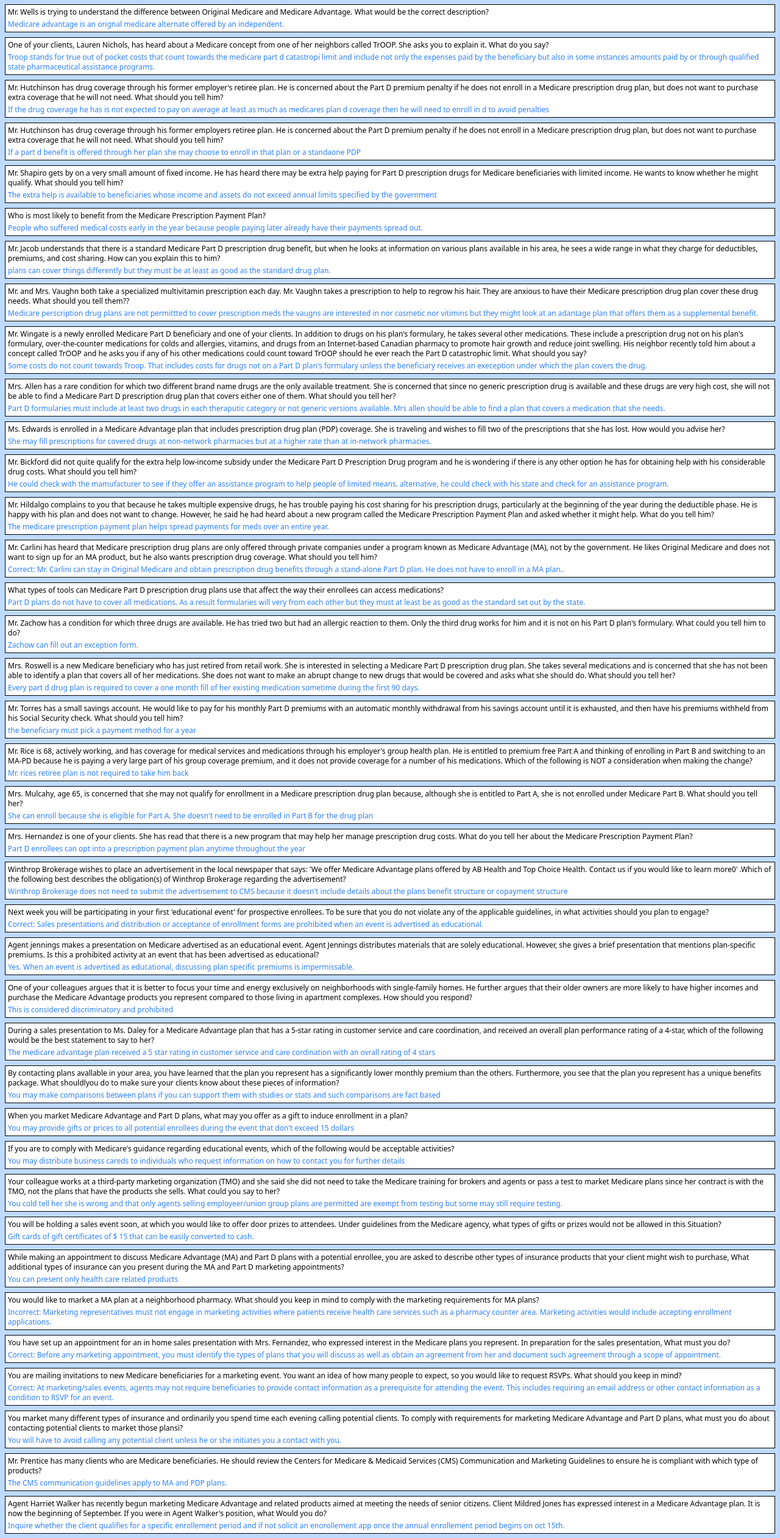
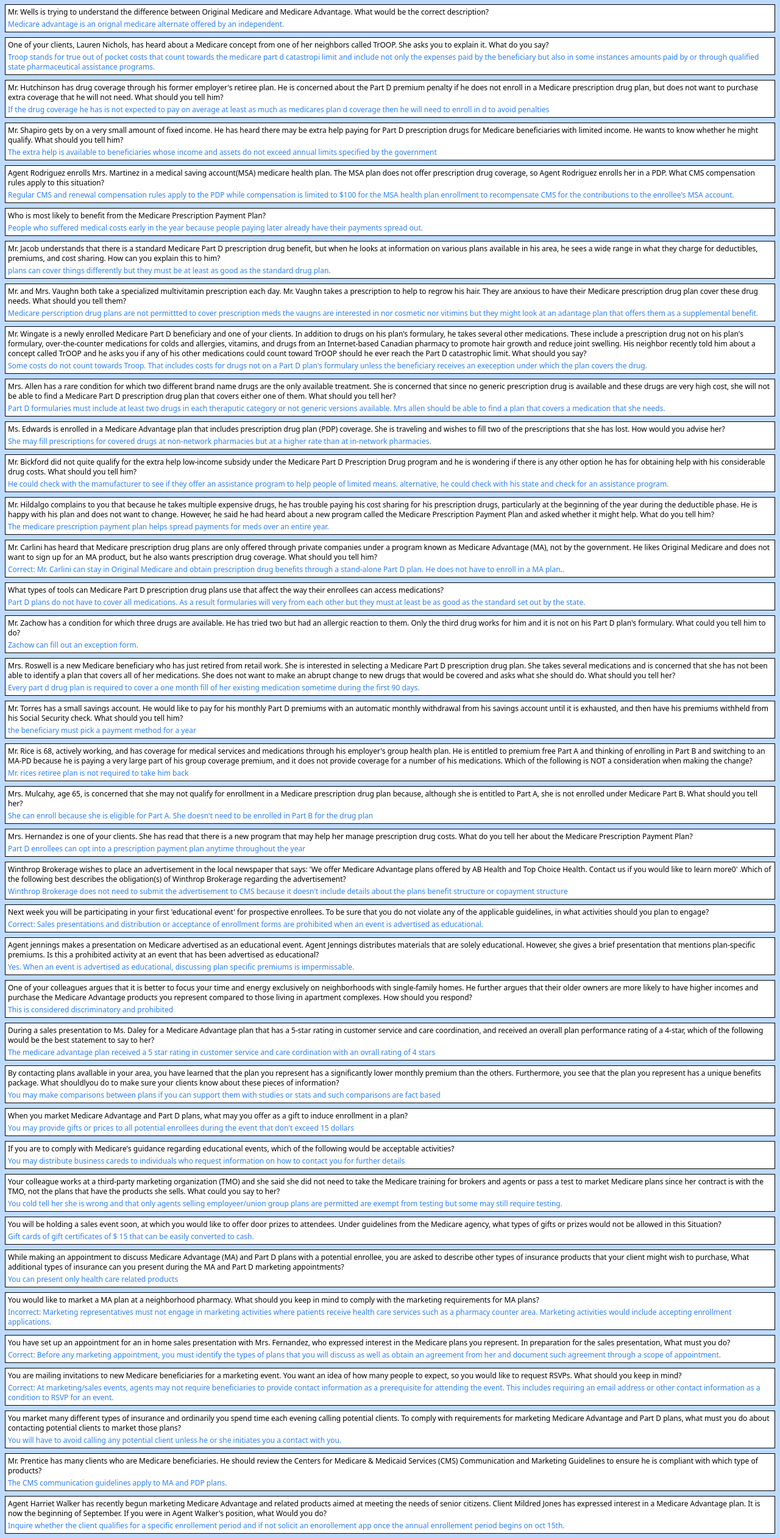
Before and after one commit to Jpatrick6420/ahip, a React (Vite) app: page / in a window 1280 px wide. Shown: the part 2001-4523 px from the top of the page at 61% size. Built offline with nearby package versions, Linux system fonts and the light colour scheme.

Commit message:
corrected plani, deleted some unnecessary punctuation and added a new question.

```diff
--- a/src/data/medicare_parts_data.js
+++ b/src/data/medicare_parts_data.js
@@ -193,17 +193,18 @@ const questions = [
     answer:
       "If the drug coverage he has is not expected to pay on average at least as much as medicares plan d coverage then he will need to enroll in d to avoid penalties",
   },
-  {
-    question:
-      "Mr. Hutchinson has drug coverage through his former employers retiree plan. He is concerned about the Part D premium penalty if he does not enroll in a Medicare prescription drug plan, but does not want to purchase extra coverage that he will not need. What should you tell him?",
-    answer:
-      "If a part d benefit is offered through her plan she may choose to enroll in that plan or a standaone PDP",
-  },
+
   {
     question:
       "Mr. Shapiro gets by on a very small amount of fixed income. He has heard there may be extra help paying for Part D prescription drugs for Medicare beneficiaries with limited income. He wants to know whether he might qualify. What should you tell him?",
     answer:
       "The extra help is available to beneficiaries whose income and assets do not exceed annual limits specified by the government",
+  },
+  {
+    question:
+      "Agent Rodriguez enrolls Mrs. Martinez in a medical saving account(MSA) medicare health plan. The MSA plan does not offer prescription drug coverage, so Agent Rodriguez enrolls her in a PDP. What CMS compensation rules apply to this situation?",
+    answer:
+      "Regular CMS and renewal compensation rules apply to the PDP while compensation is limited to $100 for the MSA health plan enrollment to recompensate CMS for the contributions to the enrollee's MSA account.",
   },
   {
     question:
@@ -219,7 +220,7 @@ const questions = [
   },
   {
     question:
-      "Mr. and Mrs. Vaughn both take a specialized multivitamin prescription each day. Mr. Vaughn takes a prescription to help to regrow his hair. They are anxious to have their Medicare prescription drug plan cover these drug needs. What should you tell them??",
+      "Mr. and Mrs. Vaughn both take a specialized multivitamin prescription each day. Mr. Vaughn takes a prescription to help to regrow his hair. They are anxious to have their Medicare prescription drug plan cover these drug needs. What should you tell them?",
     answer:
       "Medicare perscription drug plans are not permittted to cover prescription meds the vaugns are interested in nor cosmetic nor vitimins but they might look at an adantage plan that offers them as a supplemental benefit.",
   },
@@ -382,7 +383,7 @@ const questions = [
   },
   {
     question:
-      "You market many different types of insurance and ordinarily you spend time each evening calling potential clients. To comply with requirements for marketing Medicare Advantage and Part D plans, what must you do about contacting potential clients to market those plansi?",
+      "You market many different types of insurance and ordinarily you spend time each evening calling potential clients. To comply with requirements for marketing Medicare Advantage and Part D plans, what must you do about contacting potential clients to market those plans?",
     answer:
       "You will have to avoid calling any potential client unless he or she initiates you a contact with you.",
   },
```
